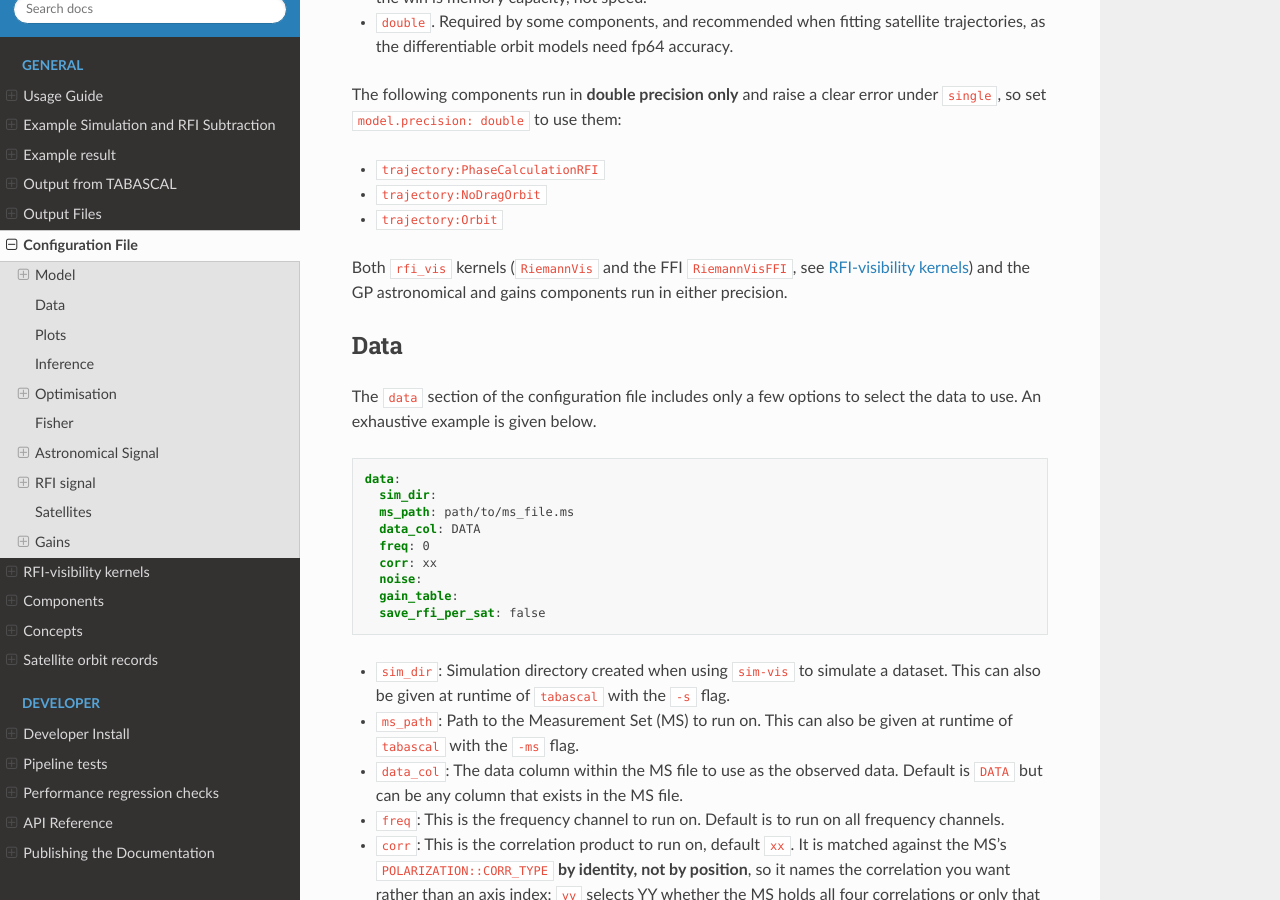
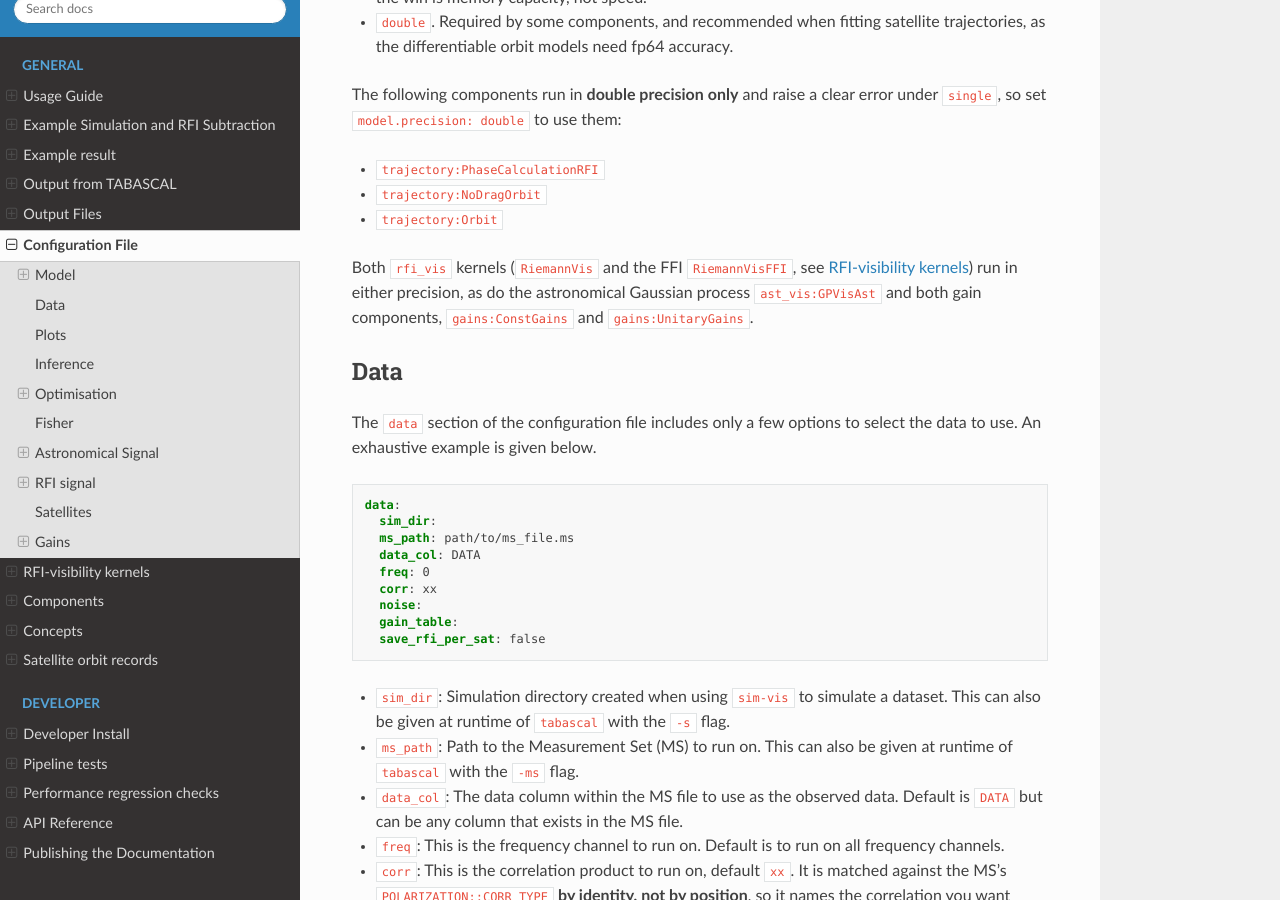
Before and after one commit to epfl-radio-astro/tabascal, a Sphinx documentation site: the page built from docs/config.md, in a window 1280 px wide and 900 px high, scrolled down 2597 px. Built offline with Sphinx 7.4.7 and the Read the Docs theme 3.1.0, drawn with Linux system fonts in a browser that asks for light colours.

Commit message:
Stop the precision section claiming a GP gains component
The gains component that ran a Gaussian process is gone, so "the GP
astronomical and gains components" named something that no longer exists.
Name the astronomical GP and the two surviving gain components separately;
neither of the latter sets requires_double, which the three trajectory
components listed just above are the only ones to do.

```diff
--- a/docs/config.md
+++ b/docs/config.md
@@ -85,8 +85,9 @@ error under `single`, so set `model.precision: double` to use them:
 * `trajectory:Orbit`
 
 Both `rfi_vis` kernels (`RiemannVis` and the FFI `RiemannVisFFI`, see [RFI-visibility
-kernels](kernels.md)) and the GP astronomical and gains components run in either
-precision.
+kernels](kernels.md)) run in either precision, as do the astronomical Gaussian
+process `ast_vis:GPVisAst` and both gain components, `gains:ConstGains` and
+`gains:UnitaryGains`.
 
 ## Data
 
```
